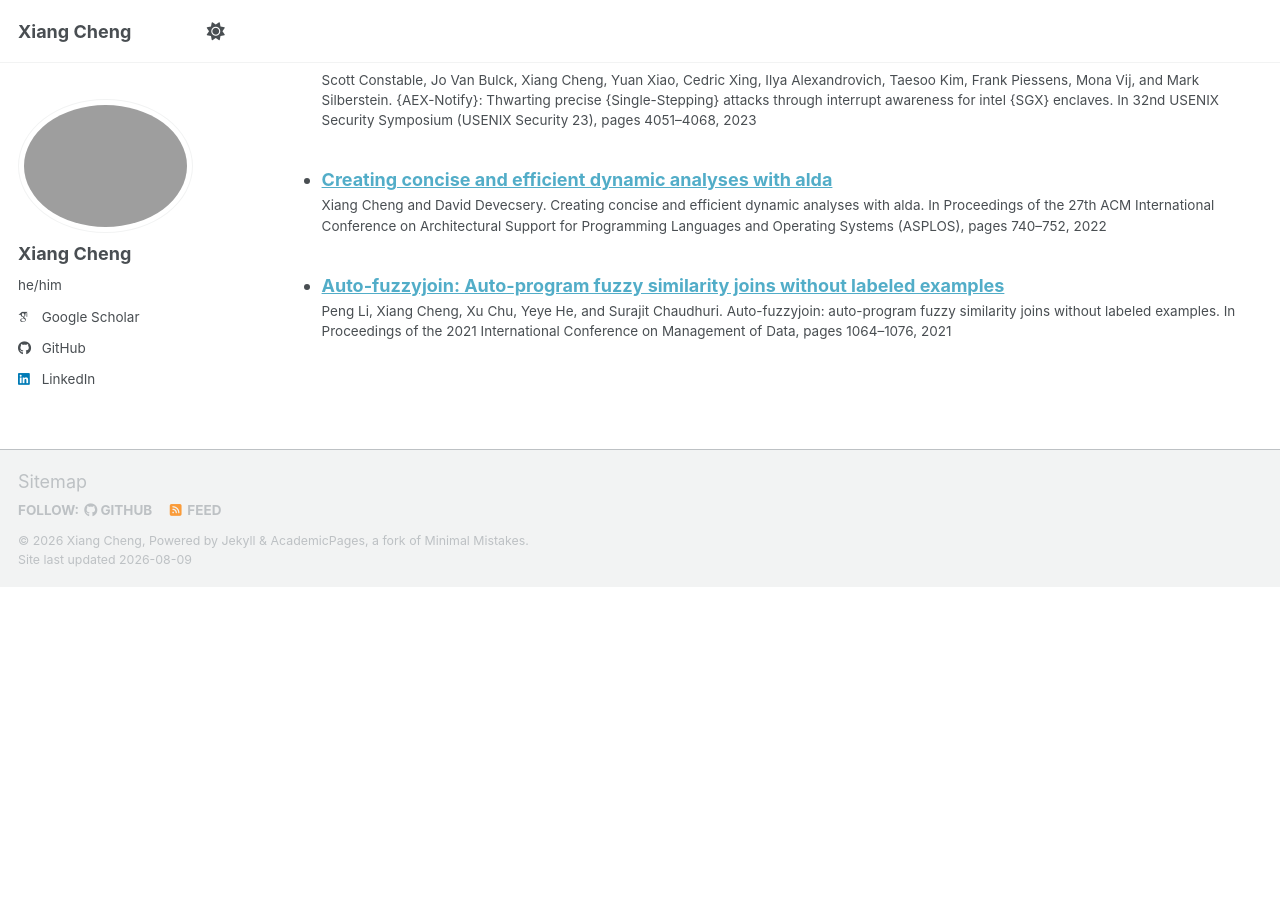
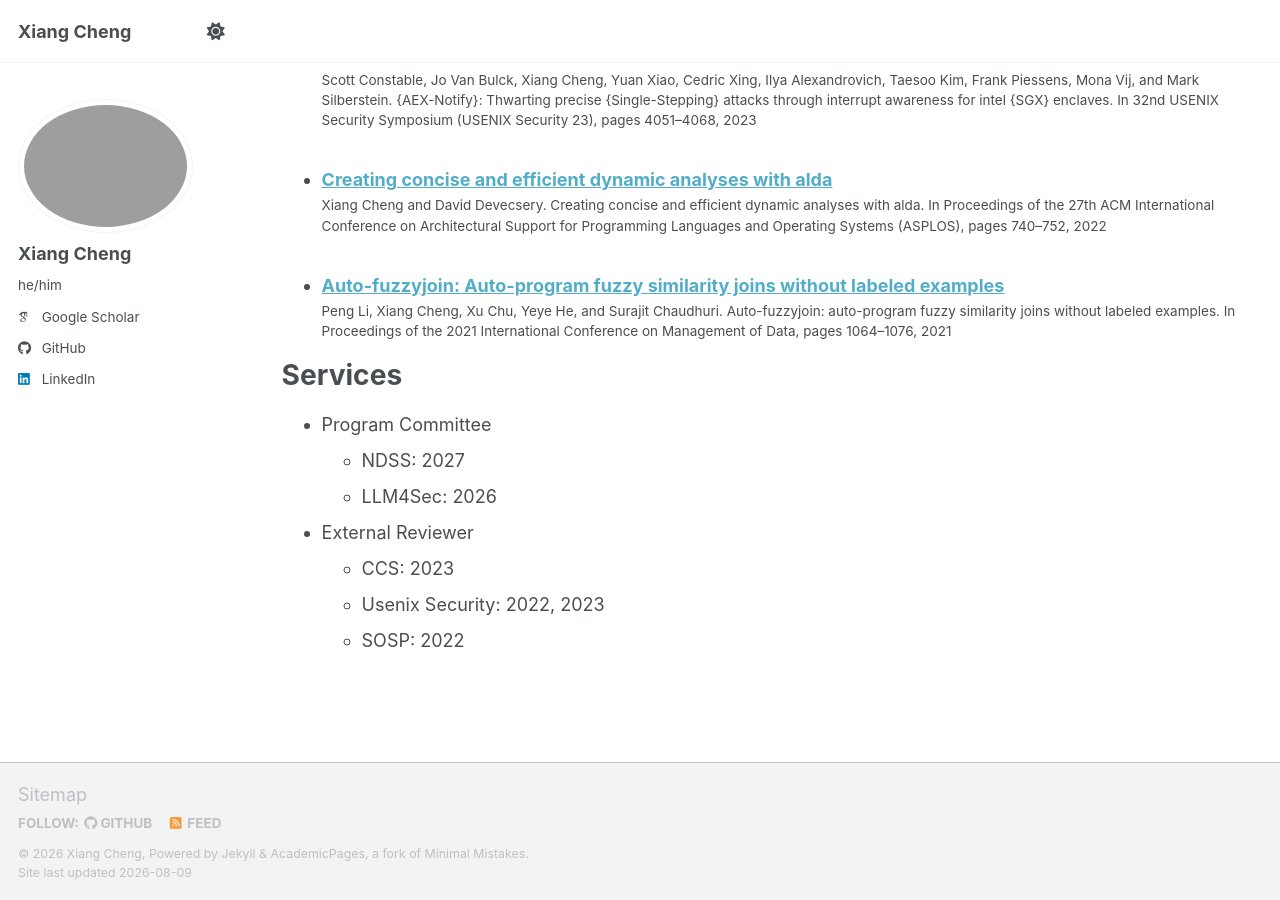
Before and after one commit to CXWorks/cxworks.github.io, a Jekyll site: the page built from _pages/cv.md, in a window 1280 px wide and 900 px high, scrolled down 1737 px. Built offline with Jekyll 4.4.1, drawn with Linux system fonts in a browser that asks for light colours; some web fonts are replaced; a script bundle is joined from its source files by our own code; library files that are not in the unit come from our copies; before the commit the page ends 2325 px from its top, so only the background shows below that.

Commit message:
add service experience

```diff
--- a/_pages/cv.md
+++ b/_pages/cv.md
@@ -48,3 +48,14 @@ Publications
   <ul>{% for post in site.publications reversed %}
     {% include archive-single-cv.html %}
   {% endfor %}</ul>
+
+Services
+======
+* Program Committee
+  * NDSS: 2027
+  * LLM4Sec: 2026
+
+* External Reviewer
+  * CCS: 2023
+  * Usenix Security: 2022, 2023
+  * SOSP: 2022
```
